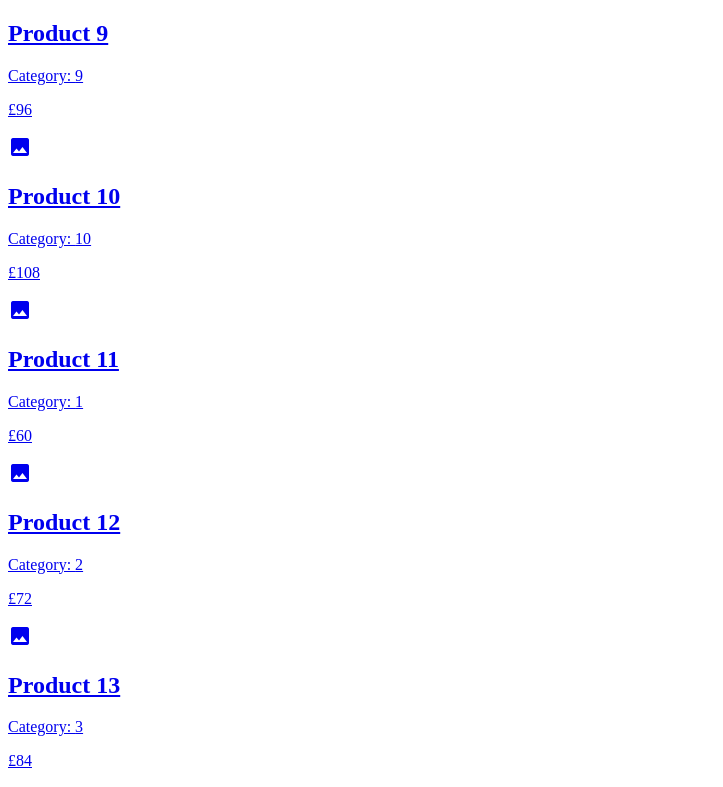
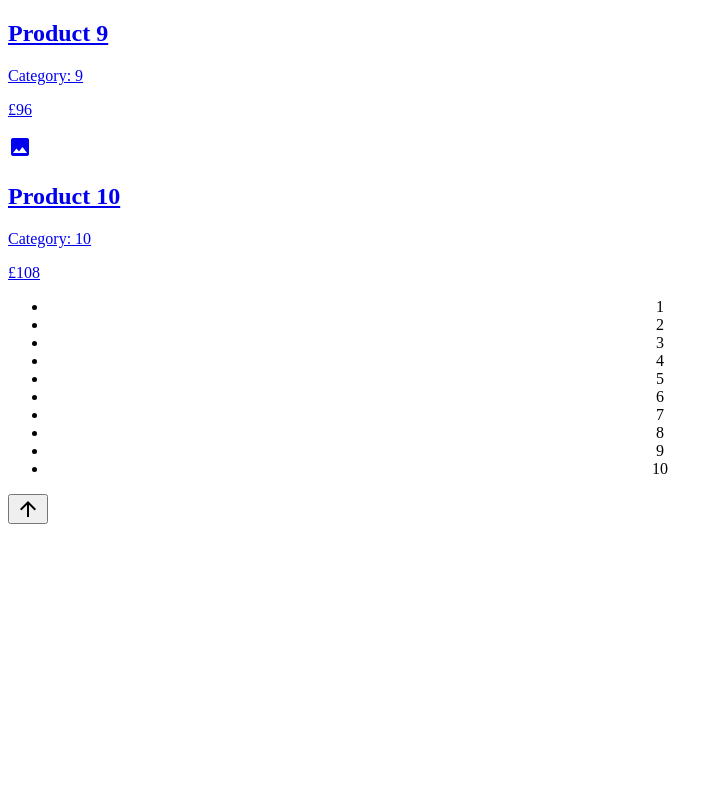
Before and after one commit to JakeWin97/code-academy-next-app, a Next.js app: page / in a window 1280 px wide. Shown: the part 1709-2496 px from the top of the page, without its empty margins (0-723 px from the left). After the commit the page ends 2242 px from the top, so only its background shows below. Built offline with nearby package versions, Linux system fonts and the light colour scheme.

Commit message:
Display 10 products per page - start of pagination

```diff
--- /dev/null
+++ b/components/pagination.tsx
@@ -0,0 +1,23 @@
+import { IPagination } from "../models/pagination";
+
+const Pagination:React.FC<IPagination> = ({ productsPerPage, totalProducts }) => {
+    const pageNums = [];
+
+    for(let i = 1; i <= Math.ceil(totalProducts / productsPerPage); i++) {
+        pageNums.push(i) // Ensure the number of page numbers are correct based on the slicing.
+    }
+
+    return (
+        <nav className="mt-8 mb-8 inline">
+            <ul className="pagination inline pt-8">
+                {pageNums.map(num => (
+                    <li  key={num} className="page-num inline pr-5 pl-5 pt-4 pb-4 bg-white border">
+                        <a className="page-link border-black">{num}</a>
+                    </li>
+                ))}
+            </ul>
+        </nav>
+    )
+};
+
+export default Pagination
--- /dev/null
+++ b/models/pagination.ts
@@ -0,0 +1,4 @@
+export interface IPagination {
+	productsPerPage: number,
+    totalProducts: number
+}
--- a/pages/index.tsx
+++ b/pages/index.tsx
@@ -1,12 +1,13 @@
-import classNames from "classnames";
-import Head from "next/head";
-import Image from "next/image";
 import Product from "../components/product";
-import { useEffect, useState } from "react";
+import { SetStateAction, useEffect, useState } from "react";
 import { IProduct } from "../models/product";
+import Pagination from "../components/pagination";
+
 
 export default function Home() {
   const [products, setProducts] = useState<IProduct[]>([]);
+  const [currentPage, setCurrentPage] = useState(1);
+  const [productsPerPage] = useState(10); // Limit to 10 products per page.
 
   useEffect(() => {
     const fetchProducts = async () => {
@@ -15,6 +16,10 @@ export default function Home() {
     };
     fetchProducts();
   }, []);
+
+  const indexLastProduct = currentPage * productsPerPage;
+  const indexFirstProduct = indexLastProduct - productsPerPage;
+  const currentProduct = products.slice(indexFirstProduct, indexLastProduct);
 
   return (
 
@@ -26,10 +31,12 @@ export default function Home() {
         </h1>
 
         <div className="mt-10 flex flex-wrap flex-col sm:flex-row w-full justify-center items-center">
-        {products.map((p) => (
+        {currentProduct.map((p) => (  // Map the current slice
           <Product key={p.id} {...p} />
         ))}
+
         </div>
+        <Pagination productsPerPage={productsPerPage} totalProducts={products.length}/>
       </main>
     </div>
   );
--- a/tsconfig.json
+++ b/tsconfig.json
@@ -14,6 +14,6 @@
     "isolatedModules": true,
     "jsx": "preserve"
   },
-  "include": ["next-env.d.ts", "**/*.ts", "**/*.tsx"],
+  "include": ["next-env.d.ts", "**/*.ts", "**/*.tsx", "components/pagination.tsx"],
   "exclude": ["node_modules"]
 }
```
